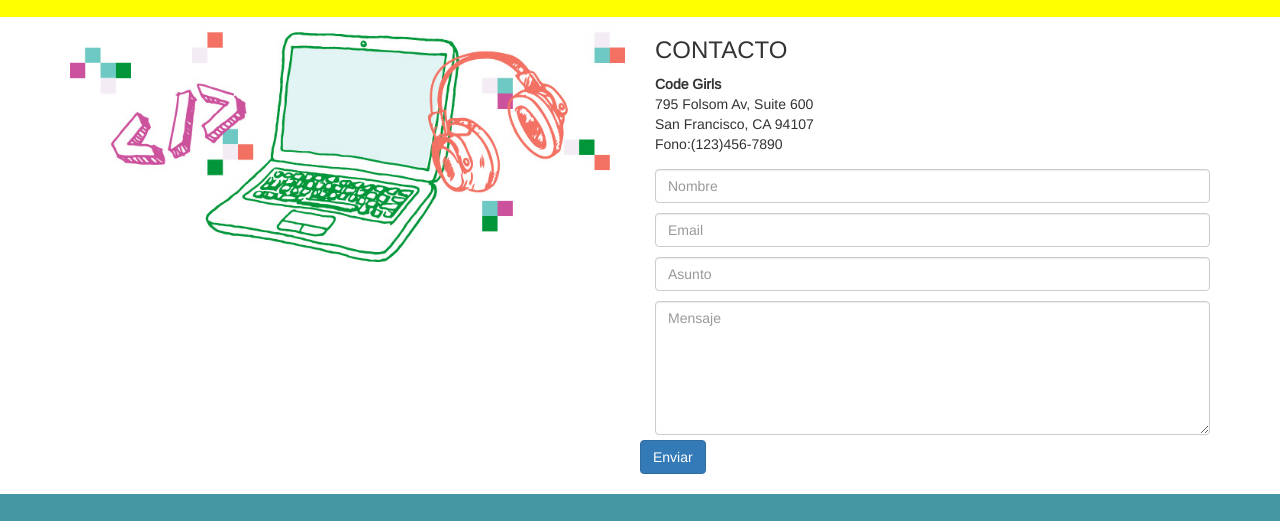
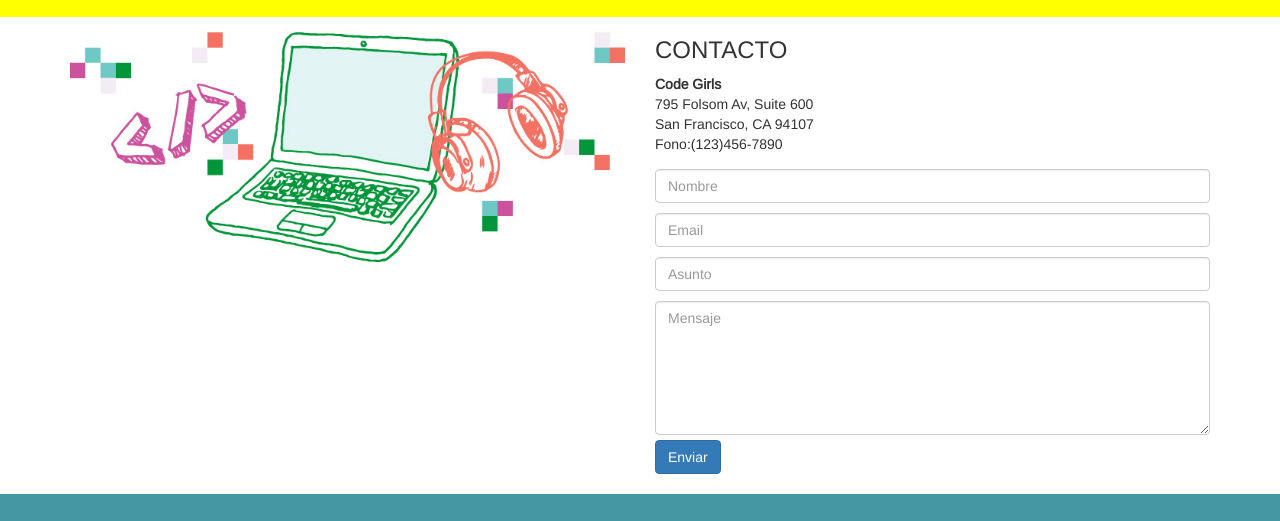
Before and after one commit to Madays/code-girls, a plain HTML site: page index.html in a window 1280 px wide. Shown: the part 1240-1761 px from the top of the page. Drawn offline with nearby package versions, Linux system fonts and the light colour scheme.

Commit message:
seccion contactos terminado

```diff
--- a/css/main.css
+++ b/css/main.css
@@ -88,6 +88,9 @@ section.hackathon .container{
 .elemento-form{
     margin: 5px 0;
 }
+section.contacto form button{
+    margin-left: 15px;
+}
 /*----------------END--CONTACTO*/
 /*---------------------footer*/
 footer{
--- a/index.html
+++ b/index.html
@@ -86,7 +86,8 @@
            </div>
         </div>
     </section>
-    <section class="contacto container" id="contacto">
+    <section class="contacto" id="contacto">
+       <div class="container">
         <div class="row">
            <div class="col-xs-12 col-md-6">
                 <img src="img/made_with_code.jpg" alt="imagen hackathon" class="img-responsive">
@@ -114,6 +115,7 @@
                 </form>
            </div>
        </div>
+       </div>
     </section>
     <footer>
         <p>&copy; 2016 Code Girl. Diseñado por <span>Laboratoria</span></p>
```
